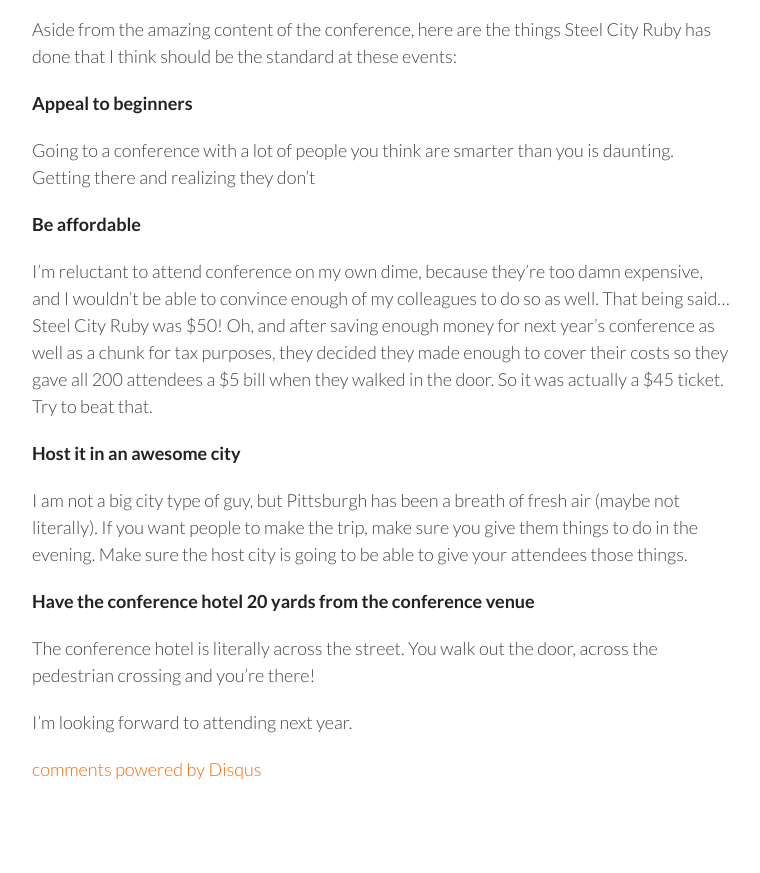
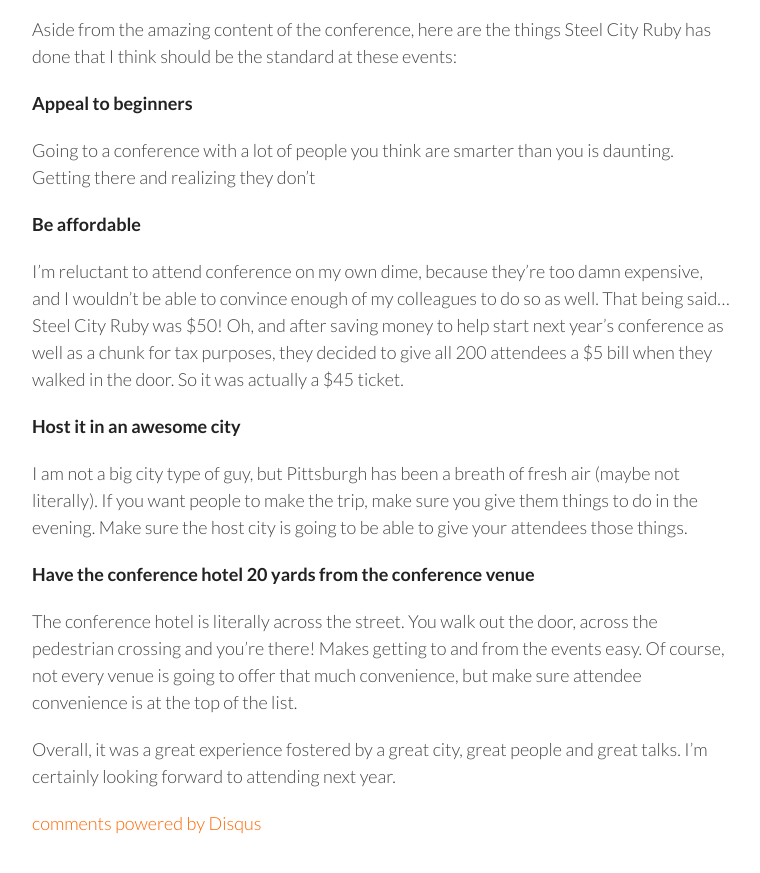
Before and after one commit to bwsewell/bwsewell.github.com, a Jekyll site: the page built from _posts/2012-08-04-steel_city_ruby_has_set_the_standard.md, in a window 1280 px wide and 900 px high, scrolled down 1079 px. Shown: the top 873 px of the window, without its empty margins (258-1018 px from the left). Built offline with Jekyll 4.4.1, drawn with Linux system fonts in a browser that asks for light colours; Markdown is read by kramdown in place of the engine named in the settings; comment, search, counter and statistics services are not loaded.

Commit message:
SCRC update

```diff
--- a/_posts/2012-08-04-steel_city_ruby_has_set_the_standard.md
+++ b/_posts/2012-08-04-steel_city_ruby_has_set_the_standard.md
@@ -27,7 +27,7 @@
 
 **Be affordable**
 
-I'm reluctant to attend conference on my own dime, because they're too damn expensive, and I wouldn't be able to convince enough of my colleagues to do so as well.  That being said... Steel City Ruby was $50!  Oh, and after saving enough money for next year's conference as well as a chunk for tax purposes, they decided they made enough to cover their costs so they gave all 200 attendees a $5 bill when they walked in the door.  So it was actually a $45 ticket.  Try to beat that.
+I'm reluctant to attend conference on my own dime, because they're too damn expensive, and I wouldn't be able to convince enough of my colleagues to do so as well.  That being said... Steel City Ruby was $50!  Oh, and after saving money to help start next year's conference as well as a chunk for tax purposes, they decided to give all 200 attendees a $5 bill when they walked in the door.  So it was actually a $45 ticket.
 
 **Host it in an awesome city**
 
@@ -35,6 +35,6 @@
 
 **Have the conference hotel 20 yards from the conference venue**
 
-The conference hotel is literally across the street.  You walk out the door, across the pedestrian crossing and you're there!
+The conference hotel is literally across the street.  You walk out the door, across the pedestrian crossing and you're there!  Makes getting to and from the events easy.  Of course, not every venue is going to offer that much convenience, but make sure attendee convenience is at the top of the list.
 
-I'm looking forward to attending next year.
+Overall, it was a great experience fostered by a great city, great people and great talks.  I'm certainly looking forward to attending next year.
```
